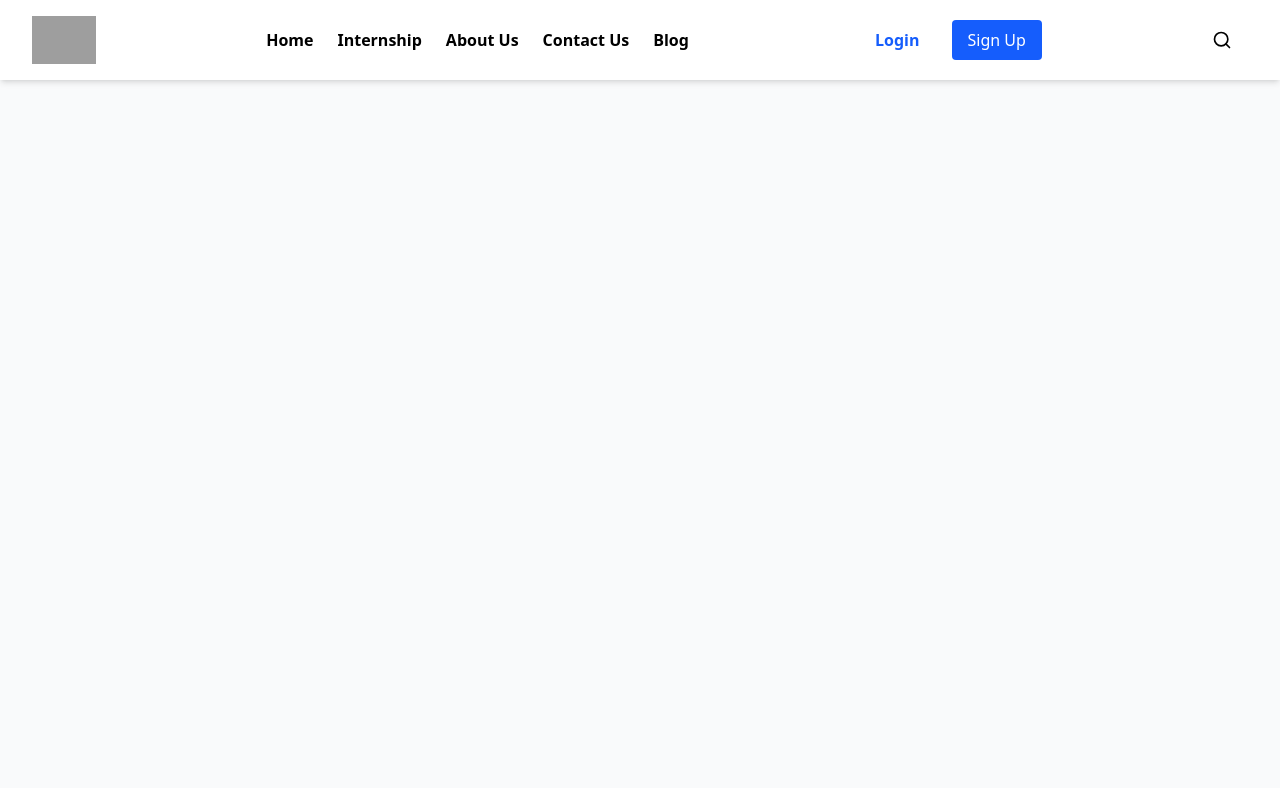
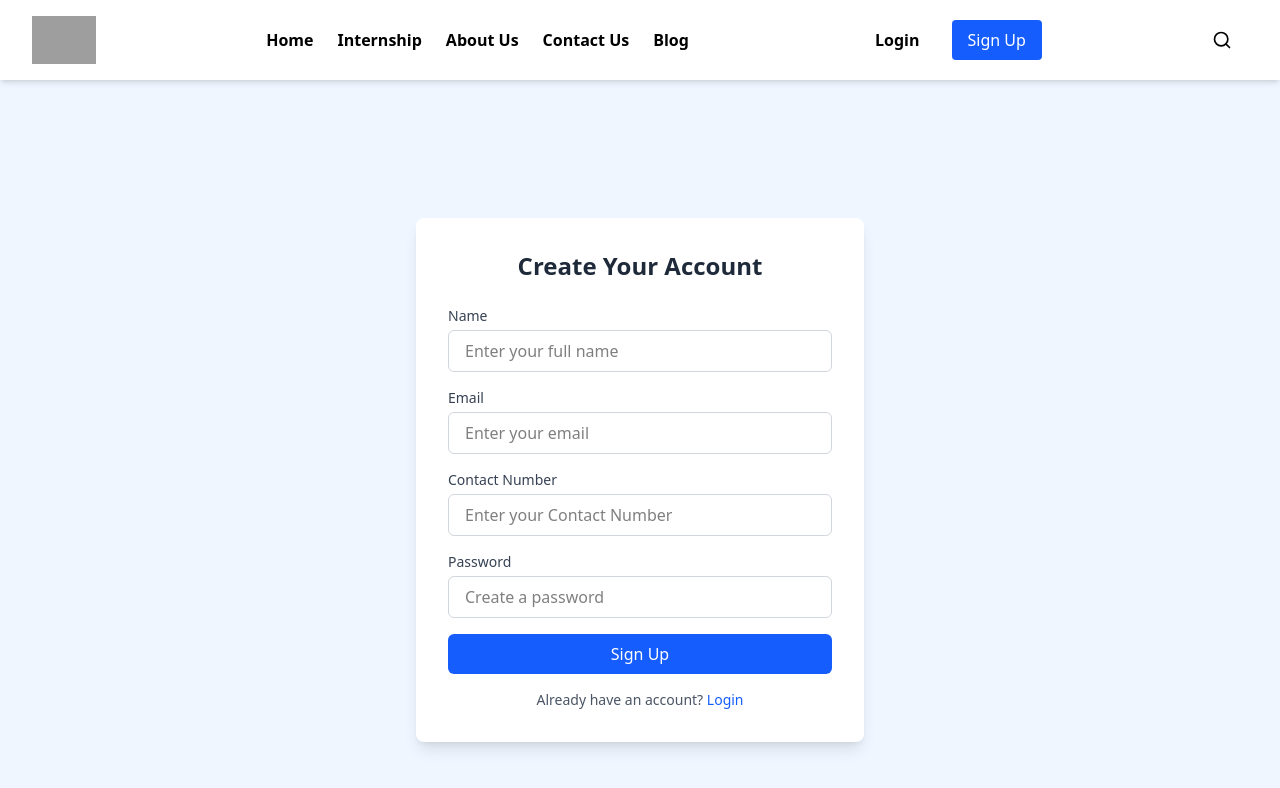
Before and after one commit to Adityaraj1612/Internship-novanectar, a React (Vite) app: page /signup in a window 1280 px wide. Shown: the top 788 px of the page. Built offline with nearby package versions, Linux system fonts and the light colour scheme; grey boxes are pictures that could not be loaded.

Commit message:
Add authentication and search functionality with Login, Signup, and SearchResult pages

```diff
--- a/src/App.jsx
+++ b/src/App.jsx
@@ -9,7 +9,9 @@
 import Testimonial from './components/Home_page_components/Testimonial';
 import ContactUs from "./pages/ContactUs"; // Adjust path accordingly
 import Blog from './pages/Blog';
-
+import Login from './pages/Login';
+import Signup from './pages/Signup';
+import SearchResult from './pages/SearchResult';
 function App() {
   return (
     <Router>
@@ -22,6 +24,9 @@
           <Route path="/testimonial" element={<Testimonial />} />
           <Route path="/contactus" element={<ContactUs />} />
             <Route path="/blog" element={<Blog />} />
+            <Route path="/login" element={<Login />} />
+    <Route path="/signup" element={<Signup />} />
+            <Route path="/search" element={<SearchResult />} />
 
           {/* Add more routes as needed */}
         </Routes>
--- a/src/components/Home_page_components/Navbar.jsx
+++ b/src/components/Home_page_components/Navbar.jsx
@@ -1,33 +1,58 @@
 import React, { useState } from 'react';
 import { Menu, Search } from 'lucide-react';
 import { FaXbox } from 'react-icons/fa';
-import { Link } from 'react-router-dom';
+import { Link, useNavigate } from 'react-router-dom';
 import logo from "../../assets/logo.png";
 import img1 from "../../assets/img2.jpg";
+import searchRoutes from '../../data/searchRoutes'; // adjust path as needed
+
 
 const navLinks = [
-  { name: 'Home', href: '/' },
-  { name: 'Internship', href: '/internship' },
-  { name: 'About Us', href: '/about' },
-  { name: 'Contact Us', href: '/contactus' },
-  { name: 'Blog', href: '/blog' },
+  { name: 'Home', href: '/' },
+  { name: 'Internship', href: '/internship' },
+  { name: 'About Us', href: '/about' },
+  { name: 'Contact Us', href: '/contactus' },
+  { name: 'Blog', href: '/blog' },
 ];
-
 
 export default function Navbar() {
   const [open, setOpen] = useState(false);
+  const [showSearch, setShowSearch] = useState(false);
+  const [searchQuery, setSearchQuery] = useState('');
+  const navigate = useNavigate();
+
+ const handleSearchSubmit = () => {
+  const lowerQuery = searchQuery.trim().toLowerCase();
+  const matchedRoute = searchRoutes[lowerQuery];
+
+  if (matchedRoute) {
+    navigate(matchedRoute);
+  } else {
+    navigate(`/search?query=${encodeURIComponent(searchQuery)}`); // fallback page
+  }
+
+  setShowSearch(false);
+  setSearchQuery('');
+};
+
+
+  const handleKeyPress = (e) => {
+    if (e.key === 'Enter') {
+      handleSearchSubmit();
+    }
+  };
 
   return (
     <nav className="bg-white shadow-md w-full relative z-50">
       <div className="max-w-7xl mx-auto px-4 md:px-8">
         <div className="flex items-center justify-between h-20">
           {/* Logo */}
-       <Link to= '/'> <img src={logo} alt="NovaNectar Logo" className="h-12 w-auto object-contain" /></Link>
-
+          <Link to='/'>
+            <img src={logo} alt="NovaNectar Logo" className="h-12 w-auto object-contain" />
+          </Link>
 
           {/* Desktop Nav */}
-          <ul
- className="hidden md:flex items-center space-x-6">
+          <ul className="hidden md:flex items-center space-x-6">
             {navLinks.map((link) => (
               <li key={link.name}>
                 <Link
@@ -38,10 +63,11 @@
                 </Link>
               </li>
             ))}
-          </ul>{/* Login / Signup Buttons (Desktop) */}
+          </ul>
+{/* Login / Signup Buttons (Desktop) */}
 <div className="hidden md:flex items-center space-x-4">
   <Link to="/login">
-    <button className="text-blue-600 font-semibold px-4 py-2 rounded hover:bg-blue-100 transition">
+    <button className="text-black-600 font-semibold px-4 py-2 rounded hover:bg-blue-100 transition">
       Login
     </button>
   </Link>
@@ -53,10 +79,31 @@
 </div>
 
 
+          {/* Search Icon + Input Dropdown */}
+          <div className="relative hidden md:flex items-center space-x-4">
+            <button onClick={() => setShowSearch(!showSearch)}>
+              <Search className="h-5 w-5 text-black" />
+            </button>
 
-          {/* Search + User */}
-          <div className="flex items-center space-x-4">
-            <Search className="h-5 w-5 text-black" />
+            {showSearch && (
+              <div className="absolute top-10 right-0 bg-white border rounded-md shadow-md px-3 py-2">
+                <input
+                  type="text"
+                  placeholder="Search..."
+                  className="border border-gray-300 rounded-md px-2 py-1 text-sm focus:outline-none"
+                  value={searchQuery}
+                  onChange={(e) => setSearchQuery(e.target.value)}
+                  onKeyDown={handleKeyPress}
+                />
+                <button
+                  className="ml-2 text-blue-600 font-medium"
+                  onClick={handleSearchSubmit}
+                >
+                  Go
+                </button>
+              </div>
+            )}
+
             <div className="flex items-center space-x-2 md:hidden">
               <img src={img1} alt="User" className="h-8 w-8 rounded-full" />
               <Menu className="h-6 w-6 text-black" onClick={() => setOpen(true)} />
@@ -77,7 +124,7 @@
               <Link
                 to={link.href}
                 className="text-lg font-medium text-gray-700 hover:text-blue-600"
-                onClick={() => setOpen(false)} // close on link click
+                onClick={() => setOpen(false)}
               >
                 {link.name}
               </Link>
--- /dev/null
+++ b/src/data/searchRoutes.js
@@ -0,0 +1,9 @@
+const searchRoutes = {
+  home: '/',
+  internship: '/internship',
+  'about us': '/about',
+  'contact us': '/contactus',
+  blog: '/blog',
+};
+
+export default searchRoutes;
--- /dev/null
+++ b/src/pages/Login.jsx
@@ -0,0 +1,47 @@
+// src/pages/Login.tsx
+import React from 'react';
+import { Link } from 'react-router-dom';
+
+export default function Login() {
+  return (
+    <div className="min-h-screen flex items-center justify-center bg-blue-50 px-4">
+      <div className="max-w-md w-full bg-white rounded-lg shadow-lg p-8 space-y-6">
+        <h2 className="text-2xl font-bold text-center text-gray-800">Login to Your Account</h2>
+
+        <form className="space-y-4">
+          <div>
+            <label className="block text-sm font-medium text-gray-700">Email</label>
+            <input
+              type="email"
+              placeholder="Enter your email"
+              className="mt-1 w-full px-4 py-2 border border-gray-300 rounded-md focus:ring-blue-500 focus:border-blue-500"
+              required
+            />
+          </div>
+
+          <div>
+            <label className="block text-sm font-medium text-gray-700">Password</label>
+            <input
+              type="password"
+              placeholder="Enter your password"
+              className="mt-1 w-full px-4 py-2 border border-gray-300 rounded-md focus:ring-blue-500 focus:border-blue-500"
+              required
+            />
+          </div>
+
+          <button
+            type="submit"
+            className="w-full bg-blue-600 text-white py-2 rounded-md hover:bg-blue-700 transition"
+          >
+            Login
+          </button>
+
+          <p className="text-center text-sm text-gray-600">
+            Don’t have an account?{' '}
+            <Link to="/signup" className="text-blue-600 hover:underline">Sign up</Link>
+          </p>
+        </form>
+      </div>
+    </div>
+  );
+}
--- /dev/null
+++ b/src/pages/SearchResult.jsx
@@ -0,0 +1,16 @@
+import React from 'react';
+import { useLocation } from 'react-router-dom';
+
+export default function SearchResult() {
+  const query = new URLSearchParams(useLocation().search).get('query');
+
+  return (
+    <div className="min-h-screen flex flex-col items-center justify-center bg-gray-50 text-center">
+      <h1 className="text-3xl font-semibold mb-4">No exact match found</h1>
+      <p className="text-lg text-gray-600">
+        You searched for: <span className="font-bold text-blue-600">{query}</span>
+      </p>
+      <p className="mt-2 text-sm text-gray-500">Please try a different keyword.</p>
+    </div>
+  );
+}
--- /dev/null
+++ b/src/pages/Signup.jsx
@@ -0,0 +1,66 @@
+// src/pages/Signup.tsx
+import React from 'react';
+import { Link } from 'react-router-dom';
+
+export default function Signup() {
+  return (
+    <div className="min-h-screen flex items-center justify-center bg-blue-50 px-4">
+      <div className="max-w-md w-full bg-white rounded-lg shadow-lg p-8 space-y-6">
+        <h2 className="text-2xl font-bold text-center text-gray-800">Create Your Account</h2>
+
+        <form className="space-y-4">
+          <div>
+            <label className="block text-sm font-medium text-gray-700">Name</label>
+            <input
+              type="text"
+              placeholder="Enter your full name"
+              className="mt-1 w-full px-4 py-2 border border-gray-300 rounded-md focus:ring-blue-500 focus:border-blue-500"
+              required
+            />
+          </div>
+
+          <div>
+            <label className="block text-sm font-medium text-gray-700">Email</label>
+            <input
+              type="email"
+              placeholder="Enter your email"
+              className="mt-1 w-full px-4 py-2 border border-gray-300 rounded-md focus:ring-blue-500 focus:border-blue-500"
+              required
+            />
+          </div>
+ <div>
+            <label className="block text-sm font-medium text-gray-700">Contact Number</label>
+            <input
+              type="Contact Number"
+              placeholder="Enter your Contact Number"
+              className="mt-1 w-full px-4 py-2 border border-gray-300 rounded-md focus:ring-blue-500 focus:border-blue-500"
+              required
+            />
+          </div>
+
+          <div>
+            <label className="block text-sm font-medium text-gray-700">Password</label>
+            <input
+              type="password"
+              placeholder="Create a password"
+              className="mt-1 w-full px-4 py-2 border border-gray-300 rounded-md focus:ring-blue-500 focus:border-blue-500"
+              required
+            />
+          </div>
+
+          <button
+            type="submit"
+            className="w-full bg-blue-600 text-white py-2 rounded-md hover:bg-blue-700 transition"
+          >
+            Sign Up
+          </button>
+
+          <p className="text-center text-sm text-gray-600">
+            Already have an account?{' '}
+            <Link to="/login" className="text-blue-600 hover:underline">Login</Link>
+          </p>
+        </form>
+      </div>
+    </div>
+  );
+}
```
